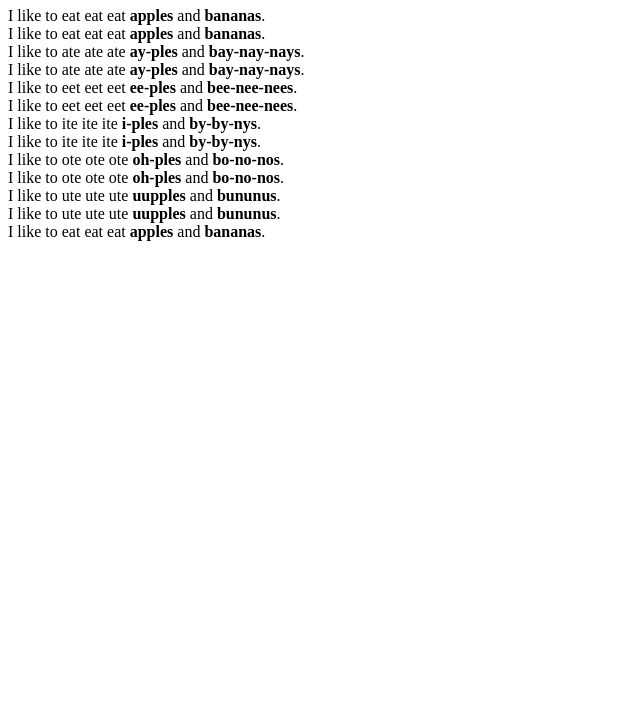
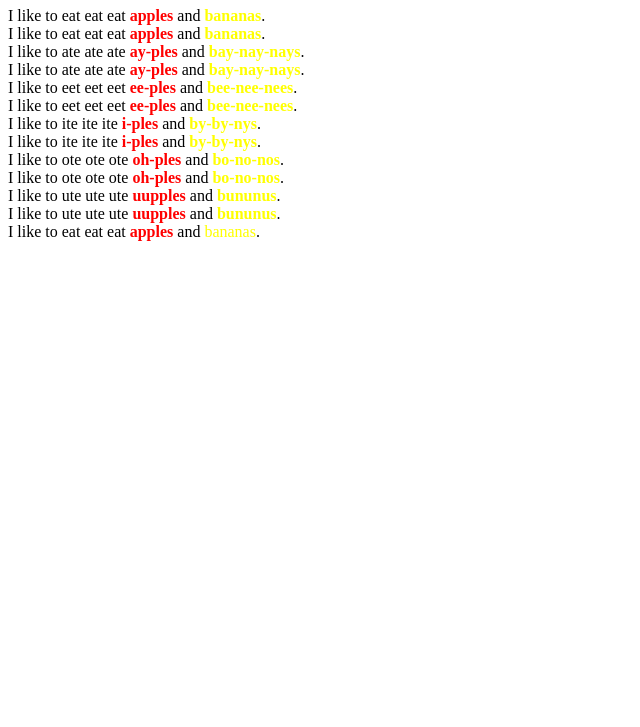
Before and after one commit to Knight-of-Lights/2-3-CSS-Selecting-by-Class, a plain HTML site: page index.html in a window 1280 px wide. Shown: the part 73-800 px from the top of the page, without its empty margins (0-640 px from the left). Drawn offline with Linux system fonts and the light colour scheme.

Commit message:
banananananana

```diff
--- a/index.html
+++ b/index.html
@@ -4,6 +4,13 @@
         <meta charset="utf-8">
         <title>Challenge: Apples and bananas classes</title>
         <style>
+
+          .apples{
+            color:red
+          }
+          .bananas {
+            color:yellow
+          }
 
         </style>
     </head>
@@ -49,8 +56,8 @@
         <strong class="apples">uupples</strong> and
         <strong class="bananas">bununus</strong>.<br>
     I like to eat eat eat
-        <strong>apples</strong> and
-        <strong>bananas</strong>.<br>
+        <strong class= "apples">apples</strong> and
+        <span class= "bananas">bananas</span>.<br>
 </p>
 
     </body>
```
